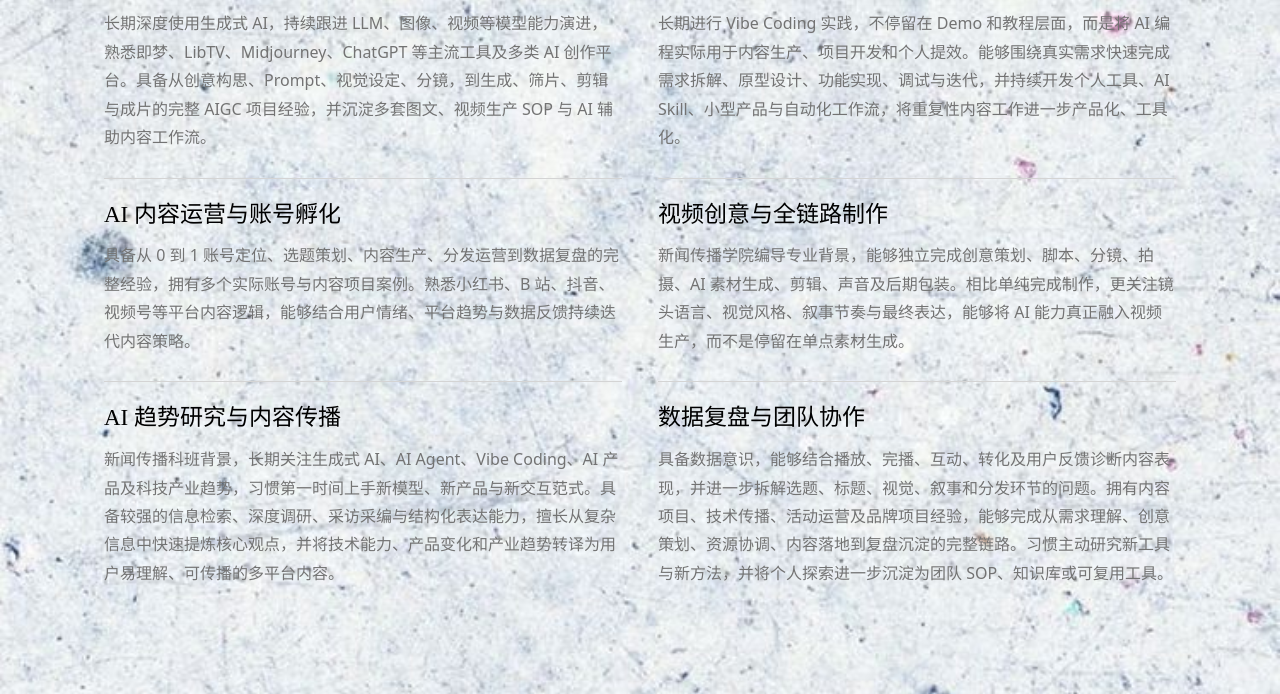
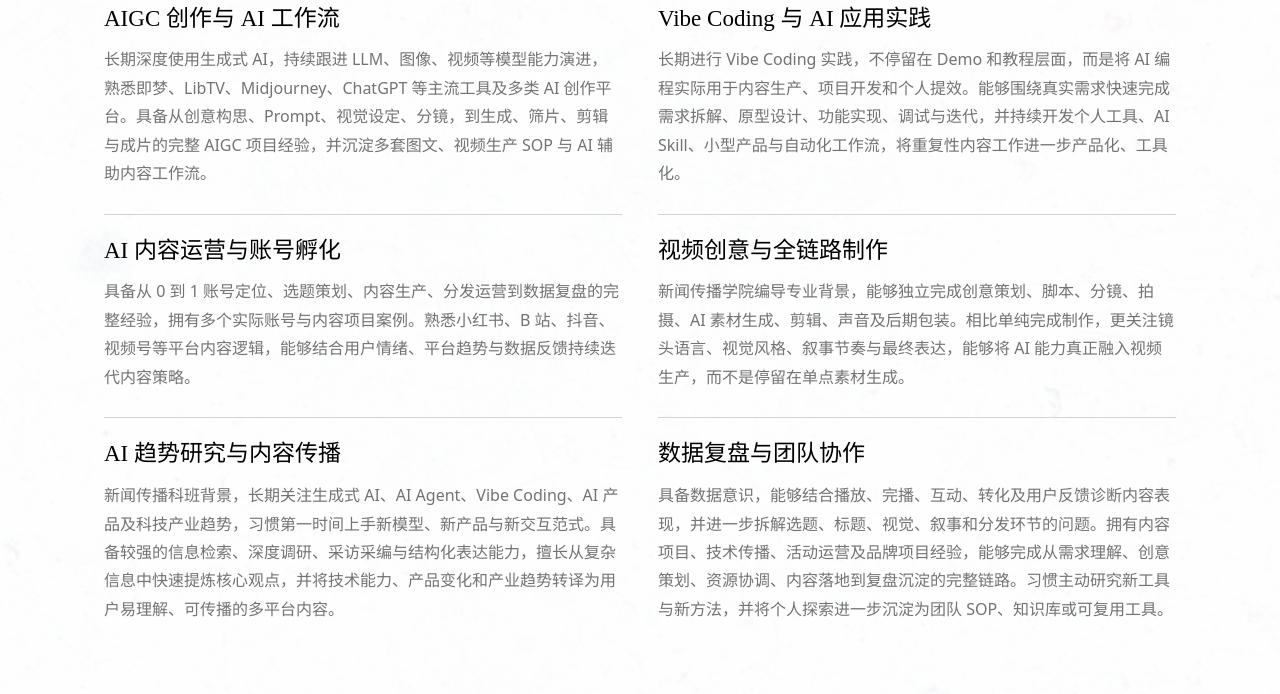
Before and after one commit to kanshao2077/kanshao2077.github.io, an Astro site: page /about in a window 1280 px wide. Shown: the part 794-1488 px from the top of the page. Built offline with nearby package versions, Linux system fonts and the light colour scheme; Astro itself is replaced by a stand-in of ours.

Commit message:
Improve strengths section readability

```diff
--- a/src/styles/global.css
+++ b/src/styles/global.css
@@ -861,6 +861,23 @@ p {
   background: var(--snow);
 }
 
+.strengths-section.section-pad {
+  position: relative;
+  z-index: 0;
+  padding-top: 48px;
+  padding-bottom: 48px;
+}
+
+.strengths-section::before {
+  position: absolute;
+  inset: 0 calc(50% - 50vw);
+  z-index: -1;
+  border-top: 1px solid rgba(229, 229, 229, 0.9);
+  border-bottom: 1px solid rgba(229, 229, 229, 0.9);
+  background: rgba(255, 255, 255, 0.94);
+  content: "";
+}
+
 .strengths-grid {
   display: grid;
   grid-template-columns: repeat(2, minmax(0, 1fr));
@@ -1422,6 +1439,11 @@ p {
     padding-top: 8px;
   }
 
+  .strengths-section.section-pad {
+    padding-top: 34px;
+    padding-bottom: 34px;
+  }
+
   .filter-bar {
     width: 100%;
     gap: 4px;
```
